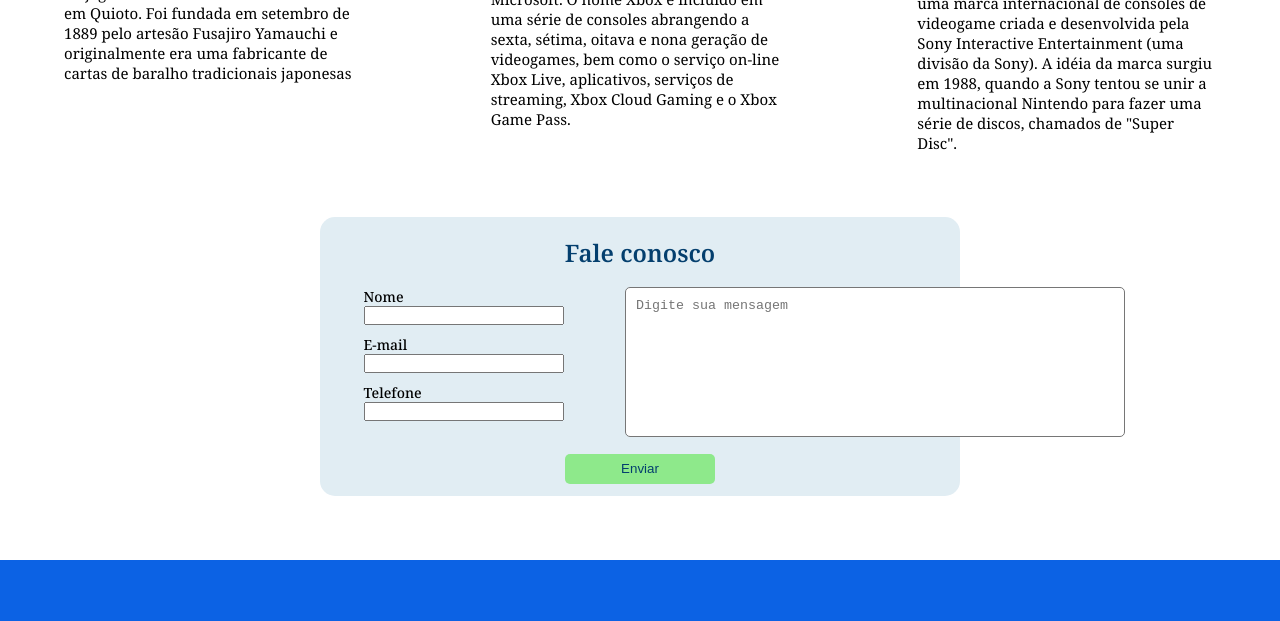
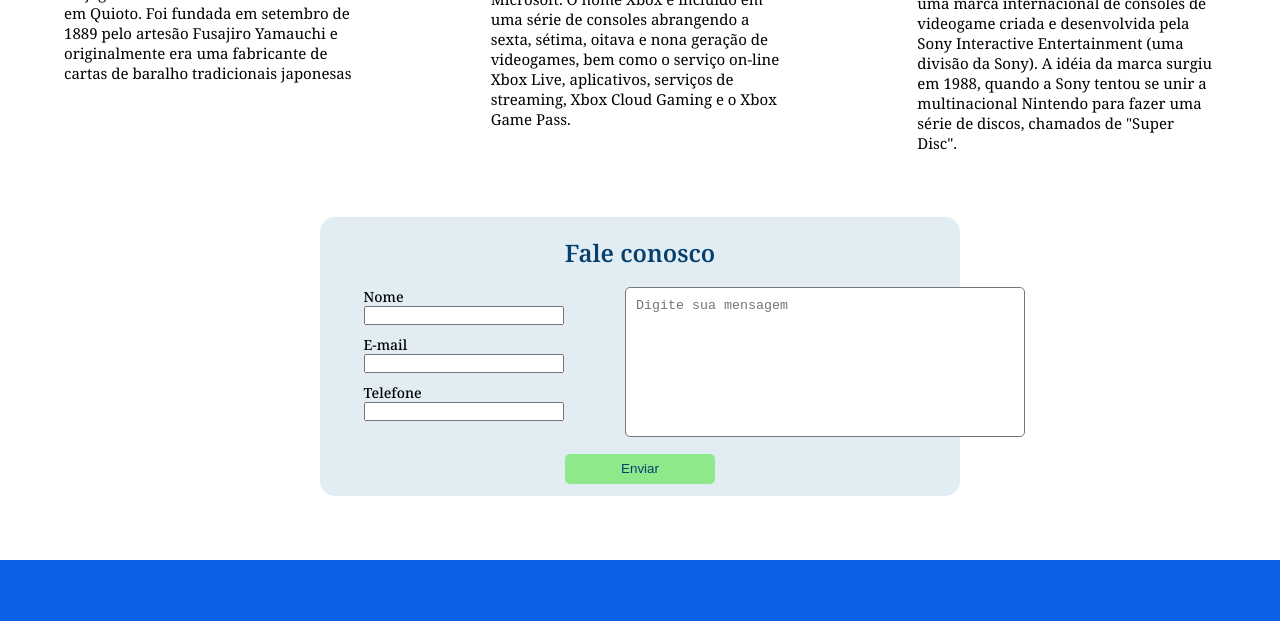
Before and after one commit to RaimundoNonat/site_gamesstore, a plain HTML site: page index.html in a window 1280 px wide. Shown: the part 1075-1696 px from the top of the page. Drawn offline with Linux system fonts and the light colour scheme; a web font is replaced by a local one.

Commit message:
CSS alterado

```diff
--- a/style.css
+++ b/style.css
@@ -130,15 +130,18 @@ form .formulario label {
 
 form .formulario input {
     width: 200px;
+    color: blue;
+    font-weight: 500;
     margin-bottom: 10px;
 }
 
 form .mensagem textarea {
-    width: 500px;
+    width: 50vh;
     height: 150px;
     padding: 10px;
     resize: none;
     border-radius: 5px;
+    color: blue;
 }
 
 .botao {
```
